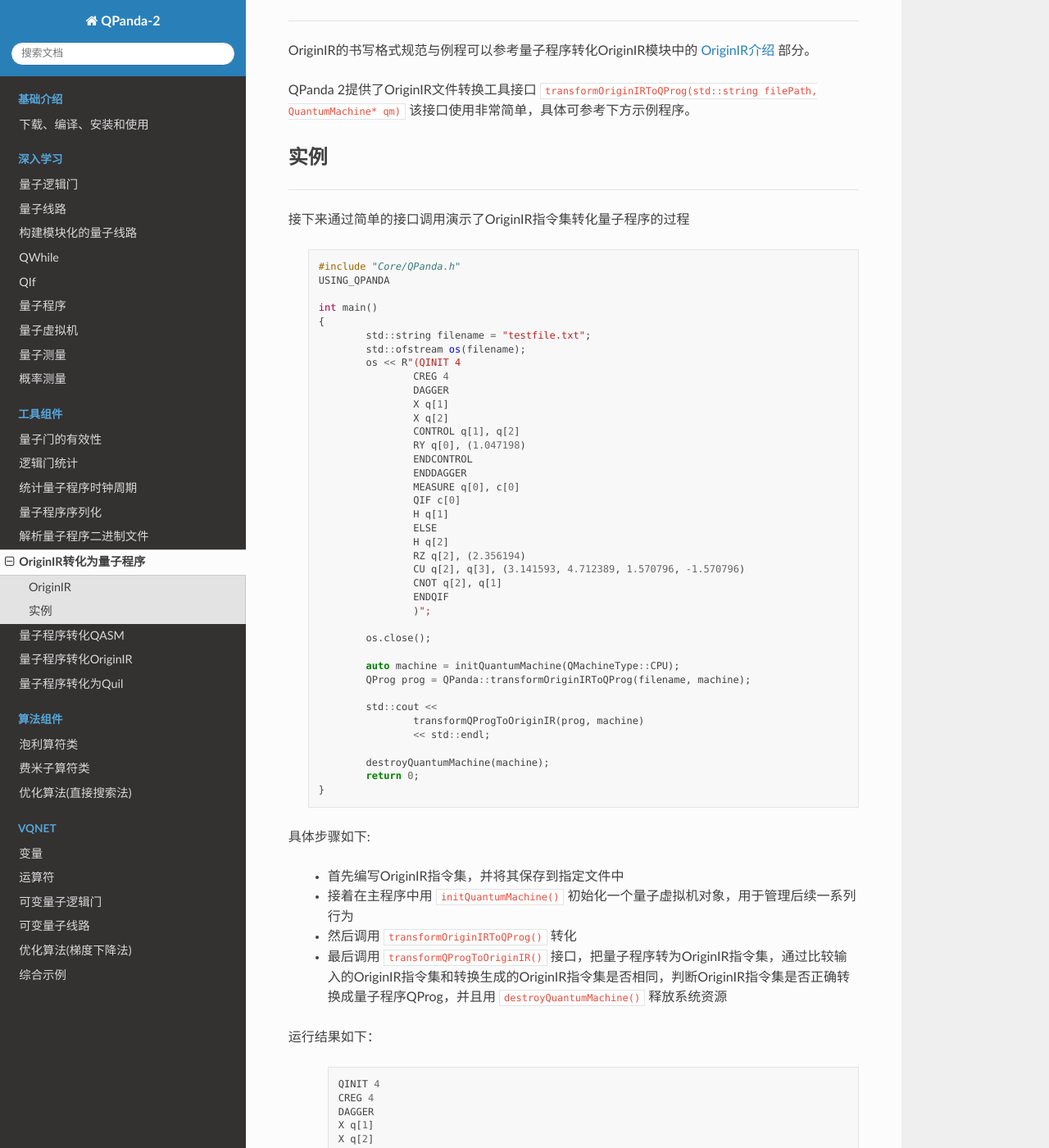
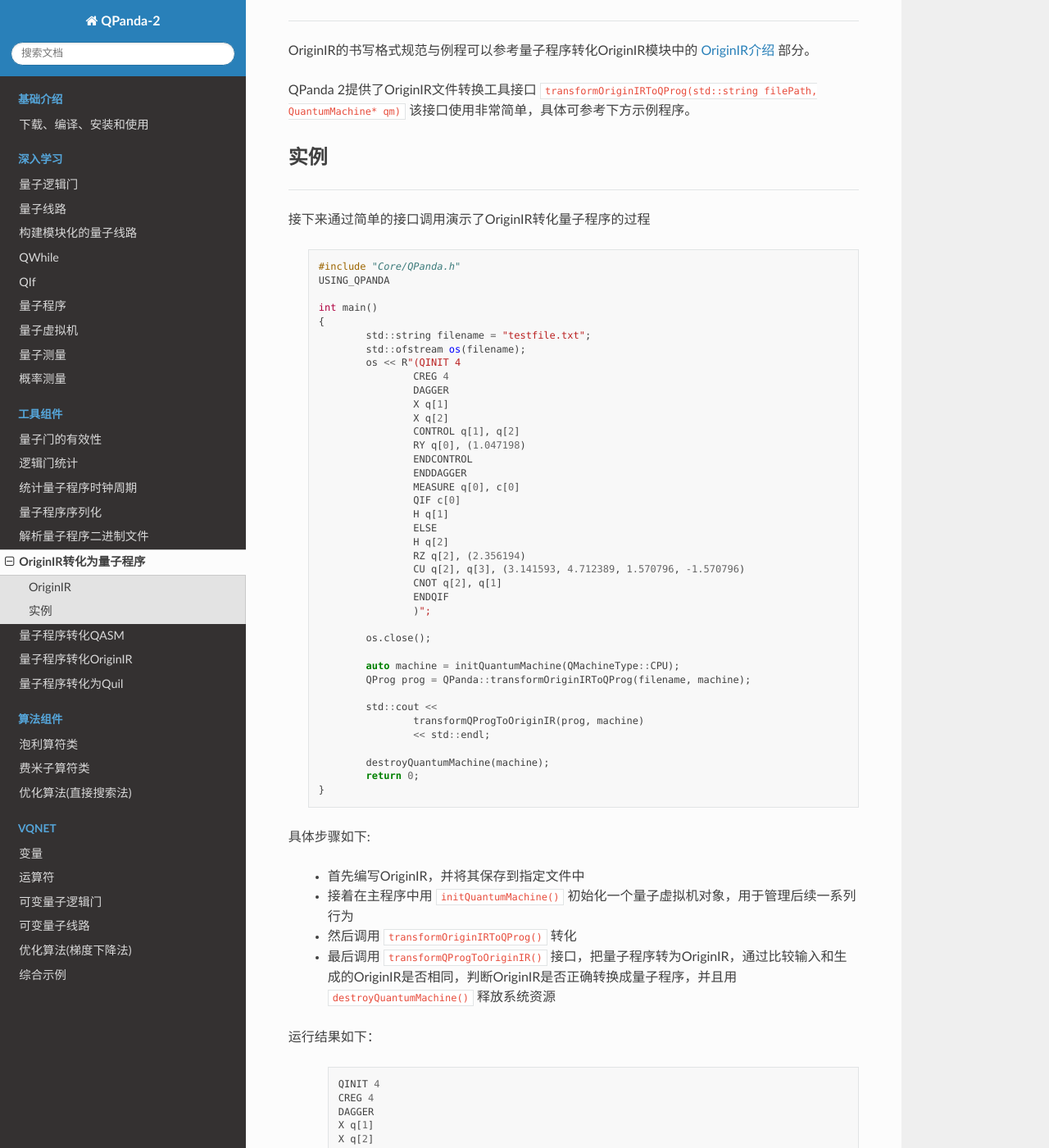
Before and after one commit to liye0005/QPanda-Toturial, a Sphinx documentation site: the page built from source/OriginIRToQProg.rst, in a window 1280 px wide and 1400 px high, scrolled down 296 px. Shown: the whole window at 82% size. Built offline with Sphinx 7.4.7 and the Read the Docs theme 2.0.0, drawn with Linux system fonts in a browser that asks for light colours; pages that are not in the unit, such as notebooks, are missing from menus.

Commit message:
去除对OriginIR关于指令集的说明

```diff
--- a/source/OriginIRToQProg.rst
+++ b/source/OriginIRToQProg.rst
@@ -16,7 +16,7 @@
 >>>>>>>
 ----
 
-接下来通过简单的接口调用演示了OriginIR指令集转化量子程序的过程
+接下来通过简单的接口调用演示了OriginIR转化量子程序的过程
 
     .. code-block:: c
 
@@ -63,13 +63,13 @@
 
 具体步骤如下:
 
- - 首先编写OriginIR指令集，并将其保存到指定文件中
+ - 首先编写OriginIR，并将其保存到指定文件中
 
  - 接着在主程序中用 ``initQuantumMachine()`` 初始化一个量子虚拟机对象，用于管理后续一系列行为
 
  - 然后调用 ``transformOriginIRToQProg()`` 转化
 
- - 最后调用 ``transformQProgToOriginIR()`` 接口，把量子程序转为OriginIR指令集，通过比较输入的OriginIR指令集和转换生成的OriginIR指令集是否相同，判断OriginIR指令集是否正确转换成量子程序QProg，并且用 ``destroyQuantumMachine()`` 释放系统资源
+ - 最后调用 ``transformQProgToOriginIR()`` 接口，把量子程序转为OriginIR，通过比较输入和生成的OriginIR是否相同，判断OriginIR是否正确转换成量子程序，并且用 ``destroyQuantumMachine()`` 释放系统资源
 
 
 运行结果如下：
```
